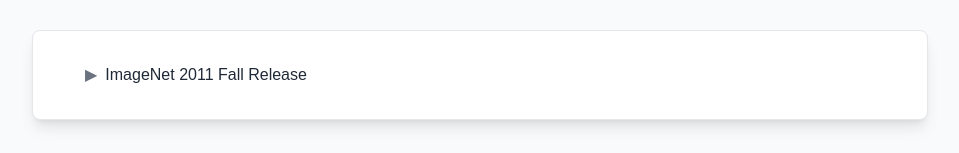
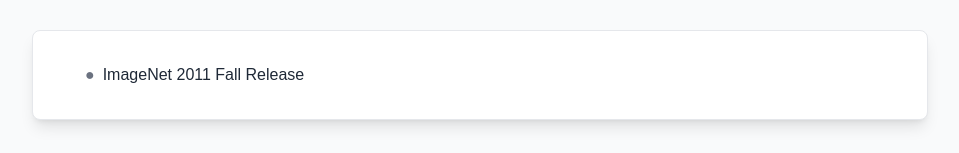
Before and after one commit to lubos-turek/fintech-task, a Next.js app: page / in a window 1280 px wide. Shown: the part 212-365 px from the top of the page, without its empty margins (160-1119 px from the left). Built offline with nearby package versions, Linux system fonts and the light colour scheme.

Commit message:
Refactor TreeView further

```diff
--- a/app/components/TreeView/components/EmptyState.tsx
+++ /dev/null
@@ -1,3 +0,0 @@
-export const EmptyState = () => (
-  <div className="py-2 px-3 text-sm text-gray-500">No subcategories</div>
-);
--- a/app/components/TreeView/components/ExpandIcon.tsx
+++ b/app/components/TreeView/components/ExpandIcon.tsx
@@ -1,5 +1,14 @@
-export const ExpandIcon = ({ isExpanded }: { isExpanded: boolean }) => (
-  <span className="mr-2 text-gray-500">
-    {isExpanded ? '▼' : '▶'}
-  </span>
-);
+export const ExpandIcon = ({ isExpanded, size }: { isExpanded: boolean, size: number }) => {
+  let symbol;
+  if (size === 0) {
+    symbol = '●';
+  } else if (isExpanded) {
+    symbol = '▼';
+  } else {
+    symbol = '▶';
+  }
+
+  return (<span className="mr-2 text-gray-500">
+    {symbol}
+  </span>)
+};
--- a/app/components/TreeView/components/Loading.tsx
+++ b/app/components/TreeView/components/Loading.tsx
@@ -1,4 +1,6 @@
-export const Loading = ({ isLoading }: { isLoading: boolean }) =>
+export const Loading = ({ isLoading, children }: { isLoading: boolean; children?: React.ReactNode }) =>
   isLoading ? (
-    <div className="py-2 px-3 text-sm text-gray-500">Loading...</div>
-  ) : null;
+    <div className="py-2 px-3 text-sm text-gray-500">Loading</div>
+  ) : (
+    <>{children}</>
+  );
--- a/app/components/TreeView/index.tsx
+++ b/app/components/TreeView/index.tsx
@@ -1,6 +1,6 @@
 'use client';
 
-import { useState } from 'react';
+import { useMemo,useState } from 'react';
 import { useQuery } from '@tanstack/react-query';
 import { TreeViewProps, Category } from './types';
 import { getLabelFromPath, fetchSubcategories } from './utils';
@@ -9,12 +9,10 @@
 import { Loading } from './components/Loading';
 import { SubcategoriesContainer } from './components/SubcategoriesContainer';
 import { CategoryContainer } from './components/CategoryContainer';
-import { EmptyState } from './components/EmptyState';
 
-export default function TreeView({ path }: TreeViewProps) {
+export default function TreeView({ path, size }: TreeViewProps) {
   const [isExpanded, setIsExpanded] = useState(false);
-
-  const label = getLabelFromPath(path);
+  const label = useMemo(() => getLabelFromPath(path), [path]);
 
   const { data: subcategories = [], isLoading } = useQuery<Category[]>({
     queryKey: ['categories', path],
@@ -22,24 +20,26 @@
     enabled: isExpanded,
   });
 
+  const onClick = () => {
+    if (size !== 0)
+      setIsExpanded(!isExpanded);
+  };
+
   return (
     <>
-      <CategoryContainer onClick={() => setIsExpanded(!isExpanded)}>
-        <ExpandIcon isExpanded={isExpanded} />
+      <CategoryContainer onClick={onClick}>
+        <ExpandIcon isExpanded={isExpanded} size={size ?? 0} />
         <span className="text-gray-800 dark:text-gray-200">{label}</span>
-        <SubcategoriesCount count={subcategories.length} />
+        <SubcategoriesCount count={size ?? subcategories.length} />
       </CategoryContainer>
 
       {isExpanded && (
         <SubcategoriesContainer>
-          <Loading isLoading={isLoading} />
-          {!isLoading && (subcategories.length > 0 ? (
-            subcategories.map((category) => (
-              <TreeView key={category.id} path={category.path} />
-            ))
-          ) : (
-            <EmptyState />
-          ))}
+          <Loading isLoading={isLoading}>
+            {subcategories.map((category) => (
+              <TreeView key={category.id} path={category.path} size={category.size} />
+            ))}
+          </Loading>
         </SubcategoriesContainer>
       )}
     </>
--- a/app/components/TreeView/types.ts
+++ b/app/components/TreeView/types.ts
@@ -8,4 +8,5 @@
 
 export interface TreeViewProps {
   path: string;
+  size?: number;
 }
```
